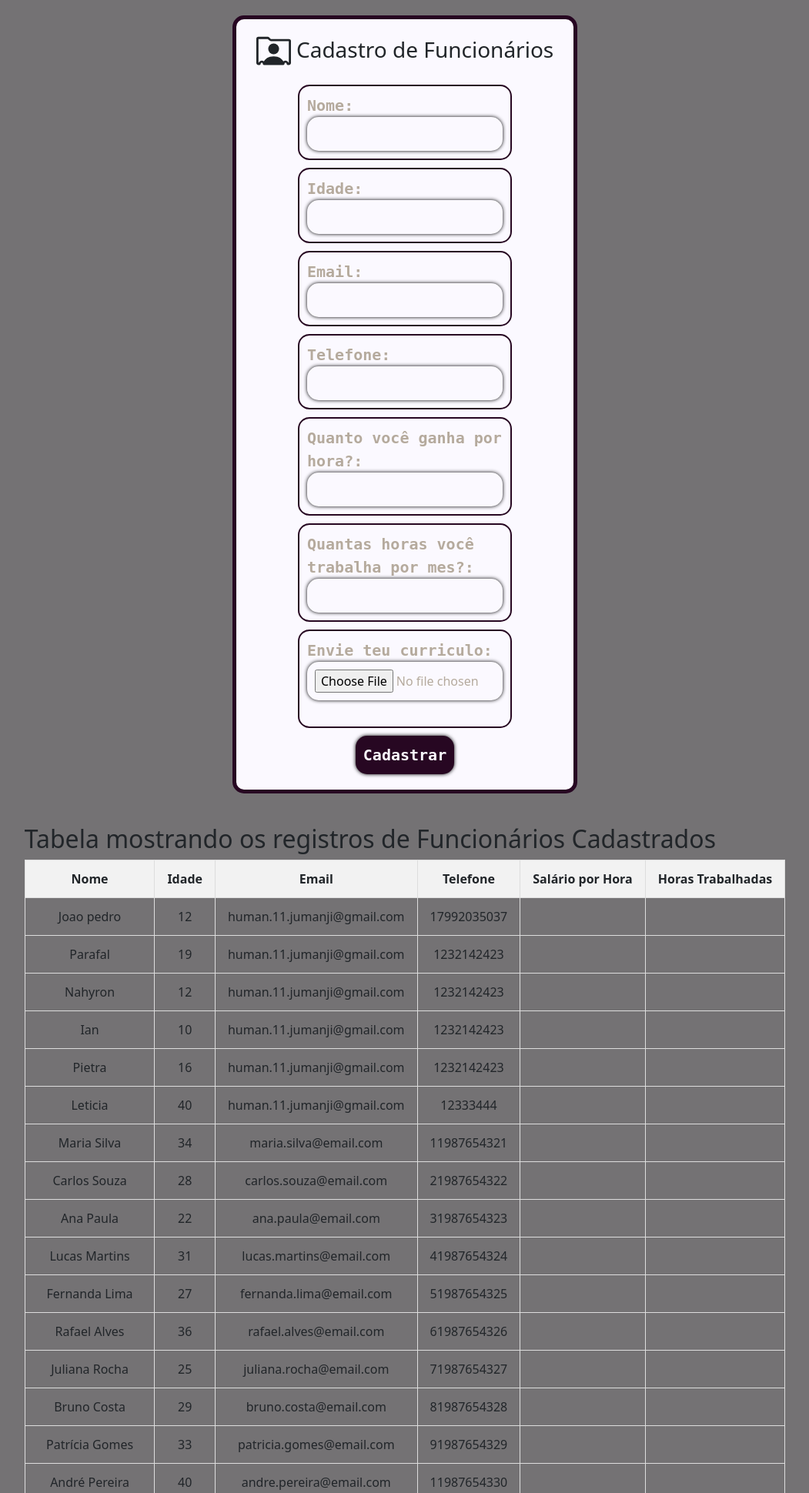
After one commit to joao-Rodriguess/php_git, a PHP site: page /formulario_func.php in a window 1280 px wide. The commit adds this page. Shown: the top 1940 px of the page at 77% size, without its empty margins (114-1165 px from the left). Run offline with PHP 8.4, Linux system fonts and the light colour scheme; data that the repository does not hold is empty.

Commit message:
to salvando

```diff
--- a/arquivo/registro.txt
+++ b/arquivo/registro.txt
@@ -33,3 +33,6 @@ Marcelo Dias|36|marcelo.dias@email.com|81987654346|rua do aeroporto|Aracaju|SE|B
 Vanessa Mello|29|vanessa.mello@email.com|91987654347|av. do shopping|Natal|RN|Brasil
 Henrique Campos|32|henrique.campos@email.com|11987654348|rua do hospital|Sorocaba|SP|Brasil
 Isabela Neves|25|isabela.neves@email.com|21987654349|av. do zoológico|Nova Iguaçu|RJ|Brasil
+Kaua|123|human.11.jumanji@gmail.com|17992035037|rua alfredo rodrigues simoes|votuporanga|AC|Brasil
+Kaua|123|human.11.jumanji@gmail.com|17992035037|rua alfredo rodrigues simoes|votuporanga|AC|Brasilvitor|32|human.11.jumanji@gmail.com|17992035037|rua alfredo rodrigues simoes|Valinhos|PR|Peru
+Joao pedro|232|human.11.jumanji@gmail.com|17992035037|rua aaaa|votuporanga|AC|Brasil
--- /dev/null
+++ b/css/formulario_func.css
@@ -0,0 +1,128 @@
+html{
+    height: 100%;
+    width: 100%;
+}
+
+body{
+    display: flex;
+    justify-content: center;
+    align-items: center;
+    flex-direction: column;
+    background-color: #747274;
+}
+
+form{
+    margin-top: 20px;
+    border: 5px solid #270722;
+    background-color: #FBF9FF;
+    border-radius: 15px;
+    align-items: center;
+    padding: 20px;
+    margin-bottom: 10px;
+    width: 35%;
+}
+
+label{
+    font-weight: bold;
+    font-size: 20px;
+    font-family: monospace;
+}
+
+.form-group{
+    padding: 10px;
+    border: #270722 solid 2px;
+    border-radius: 15px;
+    margin-bottom: 10px;
+    background-color: #FBF9FF;
+    color: #B5AA9D;
+    margin-left: 60px;
+    margin-right: 60px;
+}
+
+.form-group input{
+    background-color: #FBF9FF;
+    border-radius: 15px;
+    padding: 10px;
+    width: 100%;
+    border: 0 white solid;
+    box-shadow:  0 0 5px #000000;
+}
+
+.submit{
+    margin-top: 10px;
+    text-align: center;
+}
+
+.submit input{
+    background-color: #270722;
+    color: #FBF9FF;
+    font-weight: bold;
+    font-size: 20px;
+    font-family: monospace;
+    padding: 10px;
+    border-radius: 15px;
+    border: 0 white solid;
+    box-shadow: 0 0 5px #000000;
+}
+
+.submit input:hover{
+    background-color: #FBF9FF;
+    color: #270722;
+    cursor: pointer;
+}
+
+.titulo{
+    text-align: center;
+    margin-bottom: 20px;
+}
+
+        .table-responsive {
+            max-width: 1200px;
+            margin: 30px auto;
+        }
+        .box2 table {
+            width: 100%;
+            min-width: 900px;
+            border-collapse: collapse;
+        }
+        .box2 th, .box2 td {
+            border: 1px solid #ddd;
+            padding: 12px 16px;
+            text-align: center;
+            font-size: 16px;
+        }
+        .box2 th {
+            background-color: #f2f2f2;
+        }
+        .footer {
+            text-align: center;
+            margin-top: 20px;
+            font-size: 14px;
+            color: #777;
+        }
+        .footer p {
+            margin: 0;
+        }
+        .footer a {
+            color: #007bff;
+            text-decoration: none;
+        }
+        .footer a:hover {
+            text-decoration: underline;
+        }
+        .table-light tfoot tr td {
+            background-color: #f8f9fa;
+            border-top: 2px solid #dee2e6;
+            font-size: 15px;
+            color: #555;
+            padding: 12px 0;
+        }
+        .table-light tfoot a.link-primary {
+            color: #0d6efd;
+            text-decoration: underline;
+            font-weight: bold;
+        }
+        .table-light tfoot a.link-primary:hover {
+            color: #084298;
+            text-decoration: none;
+        }
--- /dev/null
+++ b/formulario_func.php
@@ -0,0 +1,141 @@
+<!DOCTYPE html>
+<html lang="en">
+<head>
+    <meta charset="UTF-8">
+    <meta name="viewport" content="width=device-width, initial-scale=1.0">
+    <link href="https://cdn.jsdelivr.net/npm/bootstrap@5.3.7/dist/css/bootstrap.min.css" rel="stylesheet">
+    <link rel="stylesheet" href="css/formulario_func.css">
+    <title>Document</title>
+</head>
+<body>
+
+    <form action="formulario_func.php" method="post">
+<div class="titulo">
+    <h3><svg xmlns="http://www.w3.org/2000/svg" width="45" height="45" fill="currentColor" class="bi bi-person-rolodex" viewBox="0 0 16 16">
+  <path d="M8 9.05a2.5 2.5 0 1 0 0-5 2.5 2.5 0 0 0 0 5"/>
+  <path d="M1 1a1 1 0 0 0-1 1v11a1 1 0 0 0 1 1h.5a.5.5 0 0 0 .5-.5.5.5 0 0 1 1 0 .5.5 0 0 0 .5.5h9a.5.5 0 0 0 .5-.5.5.5 0 0 1 1 0 .5.5 0 0 0 .5.5h.5a1 1 0 0 0 1-1V3a1 1 0 0 0-1-1H6.707L6 1.293A1 1 0 0 0 5.293 1zm0 1h4.293L6 2.707A1 1 0 0 0 6.707 3H15v10h-.085a1.5 1.5 0 0 0-2.4-.63C11.885 11.223 10.554 10 8 10c-2.555 0-3.886 1.224-4.514 2.37a1.5 1.5 0 0 0-2.4.63H1z"/>
+</svg> Cadastro de Funcionários</h3>
+</div>
+        <div class="form-group">
+            <label for="nome">Nome:</label><br>
+            <input type="text" id="nome" name="nome" required><br>
+        </div>
+
+        <div class="form-group">
+            <label for="idade">Idade:</label><br>
+            <input type="number" id="idade" name="idade" required><br>
+        </div>
+
+        <div class="form-group">
+            <label for="email">Email:</label><br>
+            <input type="email" id="email" name="email" required><br>
+        </div>
+
+        <div class="form-group">
+            <label for="telefone">Telefone:</label><br>
+            <input type="tel" id="telefone" name="telefone" required><br>
+        </div>
+
+        <div class="form-group">
+            <label for="salario_hora">Quanto você ganha por hora?:</label><br>
+            <input type="number" id="salario_hora" name="salario_hora" required><br>
+        </div>
+
+        <div class="form-group">
+            <label for="horas_trabalho">Quantas horas você trabalha por mes?:</label><br>
+            <input type="number" id="horas_trabalho" name="horas_trabalho" required><br>
+        </div>
+
+        <div class="form-group">
+            <label for="file">Envie teu curriculo:</label><br>
+            <input type="file" id="arquivo[]" name="arquivo[]" required><br><br>
+        </div>
+
+        <div class="submit">
+            <input type="submit" value="Cadastrar">
+        </div>
+    </form>
+
+    <?php
+
+    if($_SERVER["REQUEST_METHOD"] === 'POST'){
+        $nome = $_POST["nome"];
+        $idade = $_POST["idade"];
+        $email = $_POST["email"];
+        $telefone = $_POST["telefone"];
+        $salario_hora = $_POST["salario_hora"];
+        $horas_trabalho = $_POST["horas_trabalho"];
+        $pasta_destino = "img/";
+        $arquivo = $_FILES["arquivo"];
+
+        if ($arquivo["error"] === UPLOAD_ERR_OK){
+            $nome_temp = $arquivo["tmp_name"];
+            $nome_final = $pasta_destino . basename($arquivo["name"]);
+
+            mkdir($pasta_destino, 0755, true);
+
+           if(move_uploaded_file($nome_temp, $nome_final)){
+               echo "<script>alert('Arquivo enviado com sucesso!');</script>";
+           }else{
+               echo "<script>alert('Erro ao enviar o arquivo.');</script>";
+           }
+        }else{
+            echo "<script>alert('Erro ao fazer upload do arquivo.');</script>";
+        }
+
+        $linha = "$nome|$idade|$email|$telefone|$salario_hora|$horas_trabalho\n";
+        file_put_contents("arquivo/funcionarios.txt", $linha, FILE_APPEND);
+
+        echo "<script>alert('Funcionário Você foi cadastrado com sucesso!');</script>";
+    }else{
+        //echo "<script>alert('Método não permitido, Volte e refaça o formulario');</script>";
+    }
+        ?>
+
+    <div class="box2 table-responsive">
+        <h2> Tabela mostrando os registros de Funcionários Cadastrados</h2>
+        <table>
+            <thead>
+                <tr>
+                    <th>Nome</th>
+                    <th>Idade</th>
+                    <th>Email</th>
+                    <th>Telefone</th>
+                    <th>Salário por Hora</th>
+                    <th>Horas Trabalhadas</th>
+                </tr>
+            </thead>
+            <tbody>
+               <?php
+            $arquivo = "arquivo/registro.txt";
+            if (file_exists($arquivo)) {
+                $linhas = file($arquivo);
+                foreach ($linhas as $linha) {
+                    $dados = explode("|", trim($linha));
+                    list($nome, $idade, $email, $telefone, $endereco, $cidade, $estado, $pais) = $dados;
+                    echo "<tr>
+                            <td>$nome</td>
+                            <td>$idade</td>
+                            <td>$email</td>
+                            <td>$telefone</td>
+                            <td>$salario_hora</td>
+                            <td>$horas_trabalho</td>
+                          </tr>";
+                }
+            } else {
+                echo "<tr><td colspan='8'>Nenhum dado registrado.</td></tr>";
+            }
+            ?>
+
+            </tbody>
+            <tfoot>
+                <tr>
+                    <td colspan="8" class="text-center">
+                        <a href="atividade2.php" class="link-primary">Voltar para o formulário</a>
+                    </td>
+                </tr>
+            </tfoot>
+        </table>
+    </div>
+</body>
+</html>
```
Also changed, not shown: atividade2.php (+11 -97 lines), css/atividade2.css (added, +93 -0 lines), arquivo/funcionarios.txt (added).
